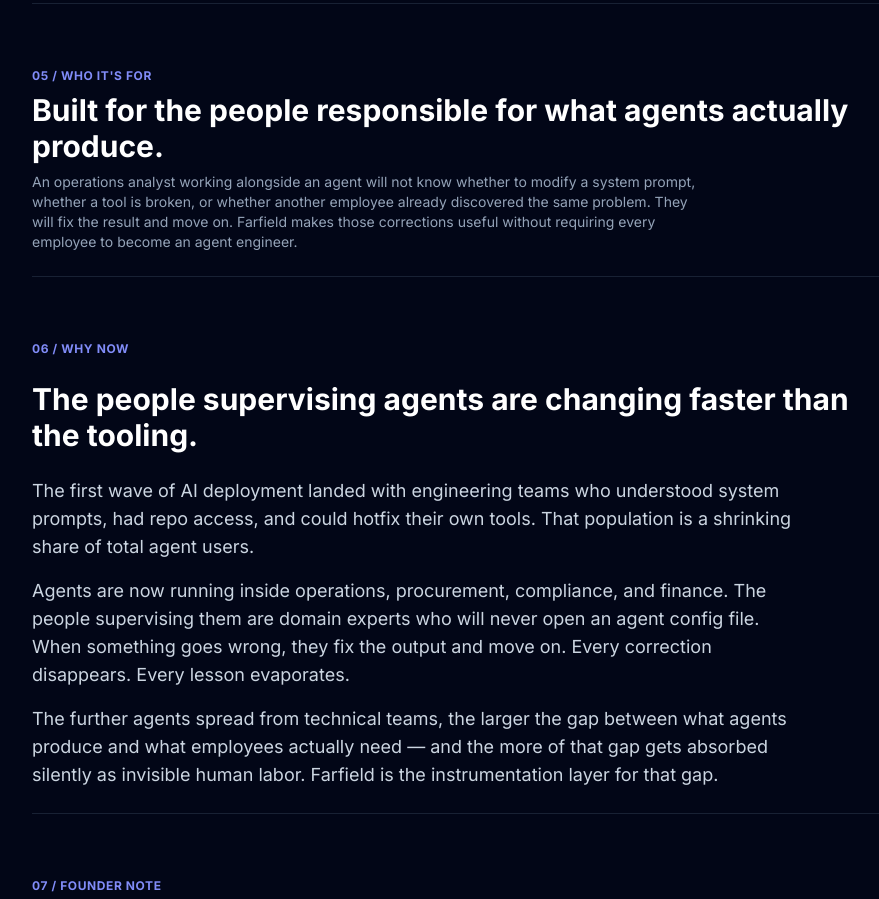
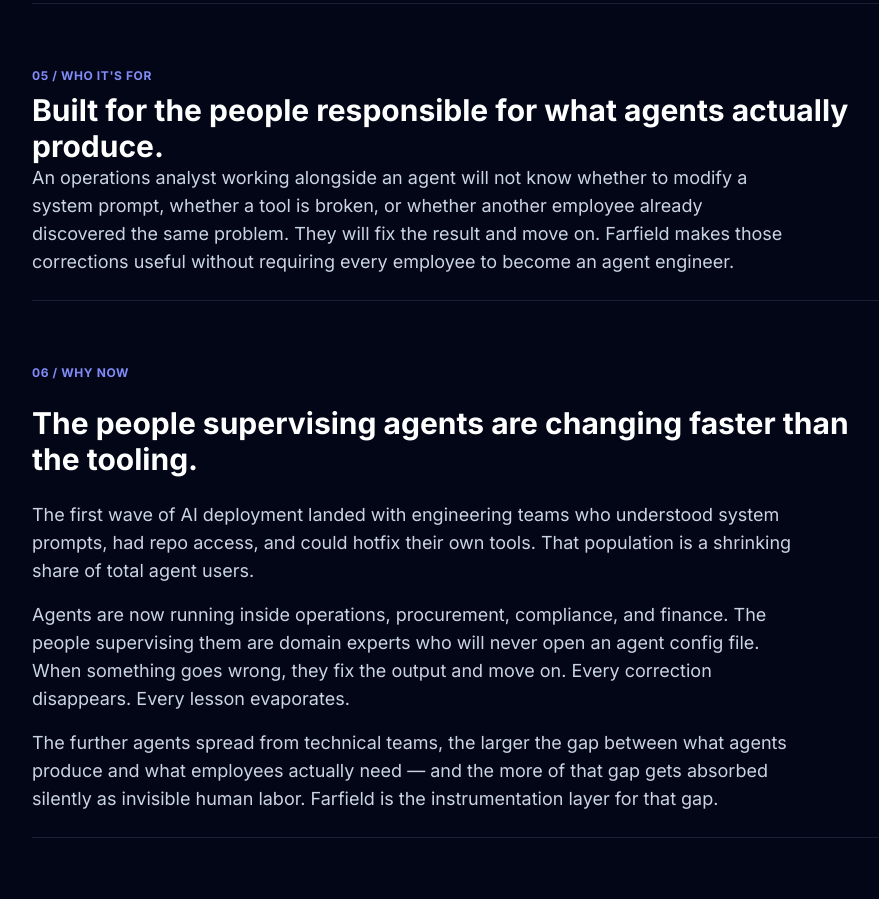
Before and after one commit to charlottettan/farfield.github.io, a plain HTML site: page index.html in a window 1280 px wide. Shown: the part 2745-3644 px from the top of the page, without its empty margins (184-1063 px from the left). Drawn offline with nearby package versions, Linux system fonts and the light colour scheme; a script that the page names is missing.

Commit message:
fix font on who it's for

```diff
--- a/index.html
+++ b/index.html
@@ -245,7 +245,8 @@
         <h3 class="text-2xl sm:text-3xl font-bold text-white mt-2">
           Built for the people responsible for what agents actually produce.
         </h3>
-        <p class="text-slate-400 text-sm mt-2 max-w-2xl">
+      <div class="space-y-4 text-slate-300 text-base sm:text-lg leading-relaxed max-w-3xl">
+        <p>
           An operations analyst working alongside an agent will not know
           whether to modify a system prompt, whether a tool is broken, or
           whether another employee already discovered the same problem.
```
